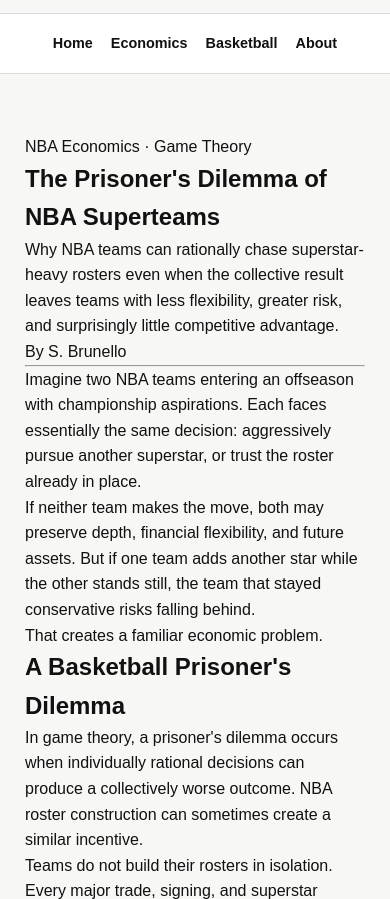
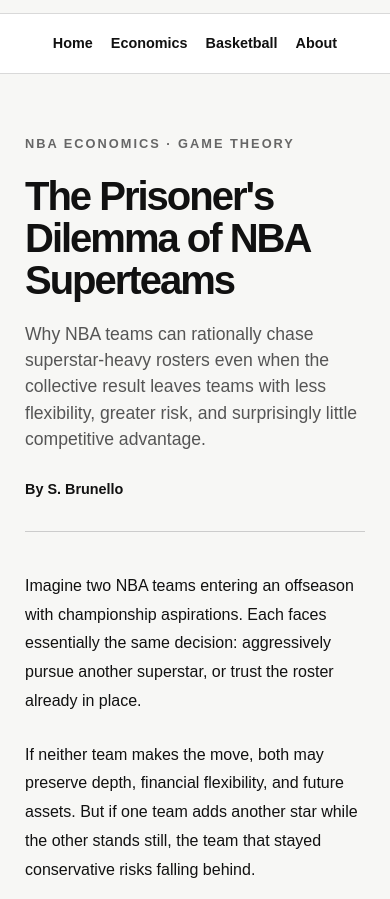
Before and after one commit to S-Brunello/TheNetEffect, a plain HTML site: page articles/prisoners-dilemma-superteams.html in a window 390 px wide. Shown: the part 200-1099 px from the top of the page. Drawn offline with Linux system fonts and the light colour scheme.

Commit message:
Add styles for article pages and responsive design

```diff
--- a/css/style.css
+++ b/css/style.css
@@ -145,3 +145,91 @@
     grid-template-columns: 1fr;
   }
 }
+/* ARTICLE PAGES */
+
+.article-page {
+  max-width: 850px;
+}
+
+.article-page article {
+  margin: 0 auto;
+}
+
+.article-category {
+  text-transform: uppercase;
+  letter-spacing: 2px;
+  font-size: 0.8rem;
+  font-weight: bold;
+  margin-bottom: 20px;
+  color: #666;
+}
+
+.article-title {
+  font-size: 3.5rem;
+  line-height: 1.05;
+  letter-spacing: -2px;
+  margin-bottom: 20px;
+}
+
+.article-subtitle {
+  font-size: 1.3rem;
+  line-height: 1.5;
+  color: #555;
+  max-width: 750px;
+  margin-bottom: 25px;
+}
+
+.article-byline {
+  font-size: 0.9rem;
+  font-weight: bold;
+  margin-bottom: 30px;
+}
+
+.article-page hr {
+  border: none;
+  border-top: 1px solid #ccc;
+  margin-bottom: 40px;
+}
+
+.article-body {
+  max-width: 700px;
+}
+
+.article-body p {
+  font-size: 1.1rem;
+  line-height: 1.8;
+  margin-bottom: 25px;
+}
+
+.article-body h2 {
+  font-size: 2rem;
+  line-height: 1.2;
+  margin-top: 50px;
+  margin-bottom: 20px;
+}
+
+.article-placeholder {
+  margin: 40px 0;
+  padding: 60px 20px;
+  text-align: center;
+  border: 1px dashed #999;
+  color: #777;
+  font-size: 0.8rem;
+  letter-spacing: 1px;
+}
+
+@media (max-width: 750px) {
+
+  .article-title {
+    font-size: 2.5rem;
+  }
+
+  .article-subtitle {
+    font-size: 1.1rem;
+  }
+
+  .article-body p {
+    font-size: 1rem;
+  }
+
+}
```
